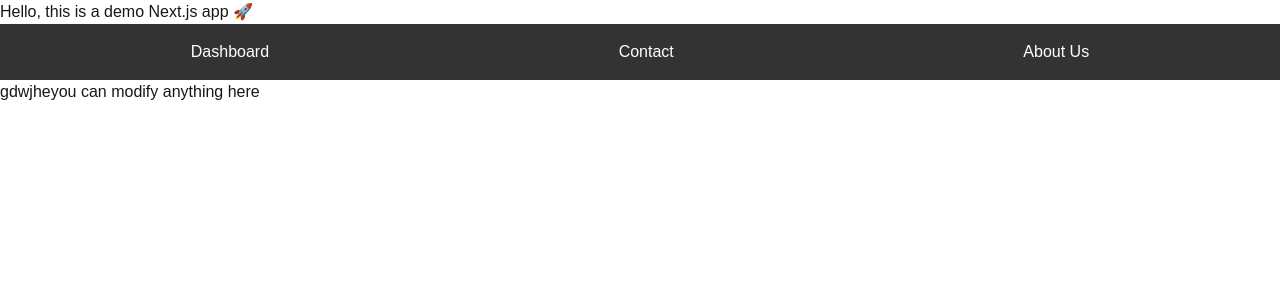
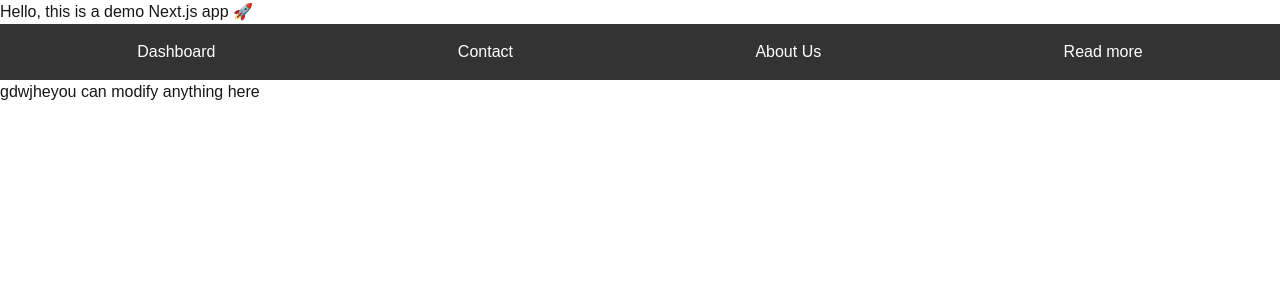
Before and after one commit to Akashp-wan/demo-nextjs-app, a Next.js app: page / in a window 1280 px wide. Shown: the top 300 px of the page. Built offline with nearby package versions, Linux system fonts and the light colour scheme.

Commit message:
readmore

```diff
--- a/src/app/components/Navbar.jsx
+++ b/src/app/components/Navbar.jsx
@@ -12,6 +12,9 @@ export default function Navbar() {
       <Link href="/aboutus" style={{ color: 'white', textDecoration: 'none' }}>
         About Us
       </Link>
+      <Link href="/readmore" style={{ color: 'white', textDecoration: 'none' }}>
+        Read more
+      </Link>
     </nav>
   );
 }
--- /dev/null
+++ b/src/app/readmore/page.js
@@ -0,0 +1,9 @@
+import React from 'react'
+
+const Read = () => {
+  return (
+    <div> Read</div>
+  )
+}
+
+export default Read
```
